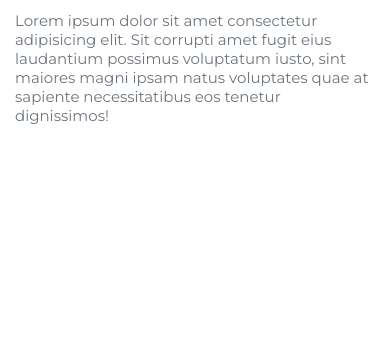
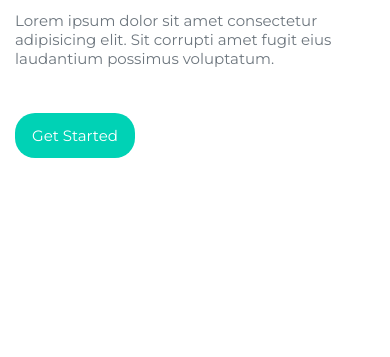
Before and after one commit to lorena-infante/modyo-test, a plain HTML site: page index.html in a window 390 px wide. Shown: the part 487-844 px from the top of the page. Drawn offline with Linux system fonts and the light colour scheme.

Commit message:
banner and header for mobile

```diff
--- /dev/null
+++ b/css/buttons.css
@@ -0,0 +1,11 @@
+.button {
+        background-color: var(--aquaMarine);
+        border: none;
+        border-radius: 20px;
+        font: var(--paragraph);
+        color: var(--white);
+        padding: 10px;padding: 13px;
+        margin-bottom: 30px;
+        width: 120px;
+        margin-top: 30px;
+}
--- a/css/styles.css
+++ b/css/styles.css
@@ -1,5 +1,6 @@
 @import "./header.css";
 @import "./wrapper-banner.css";
+@import "./buttons.css";
 
 
 
--- a/css/wrapper-banner.css
+++ b/css/wrapper-banner.css
@@ -2,6 +2,11 @@
     padding-left: 15px;
     padding-right: 15px;
   }
+
+  .banner{
+    display: flex;
+    flex-direction: column;
+}
 .text-wrapper-banner p{
     color:var(--darkGray);
   }
--- a/index.html
+++ b/index.html
@@ -53,8 +53,11 @@
             </div><!--end banner img-->
             <div class="text-wrapper-banner">
                 <h1>Grow Your Business Faster</h1>
-                <p>Lorem ipsum dolor sit amet consectetur adipisicing elit. Sit corrupti amet fugit eius laudantium possimus voluptatum iusto, sint maiores magni ipsam natus voluptates quae at sapiente necessitatibus eos tenetur dignissimos!</p>
+                <p>Lorem ipsum dolor sit amet consectetur adipisicing elit. Sit corrupti amet fugit eius laudantium possimus voluptatum.</p>
             </div><!--end text-wrapper-banner-->
+            <button class="button">
+                Get Started
+            </button>
 
         </section><!--end of banner-->
 
```
